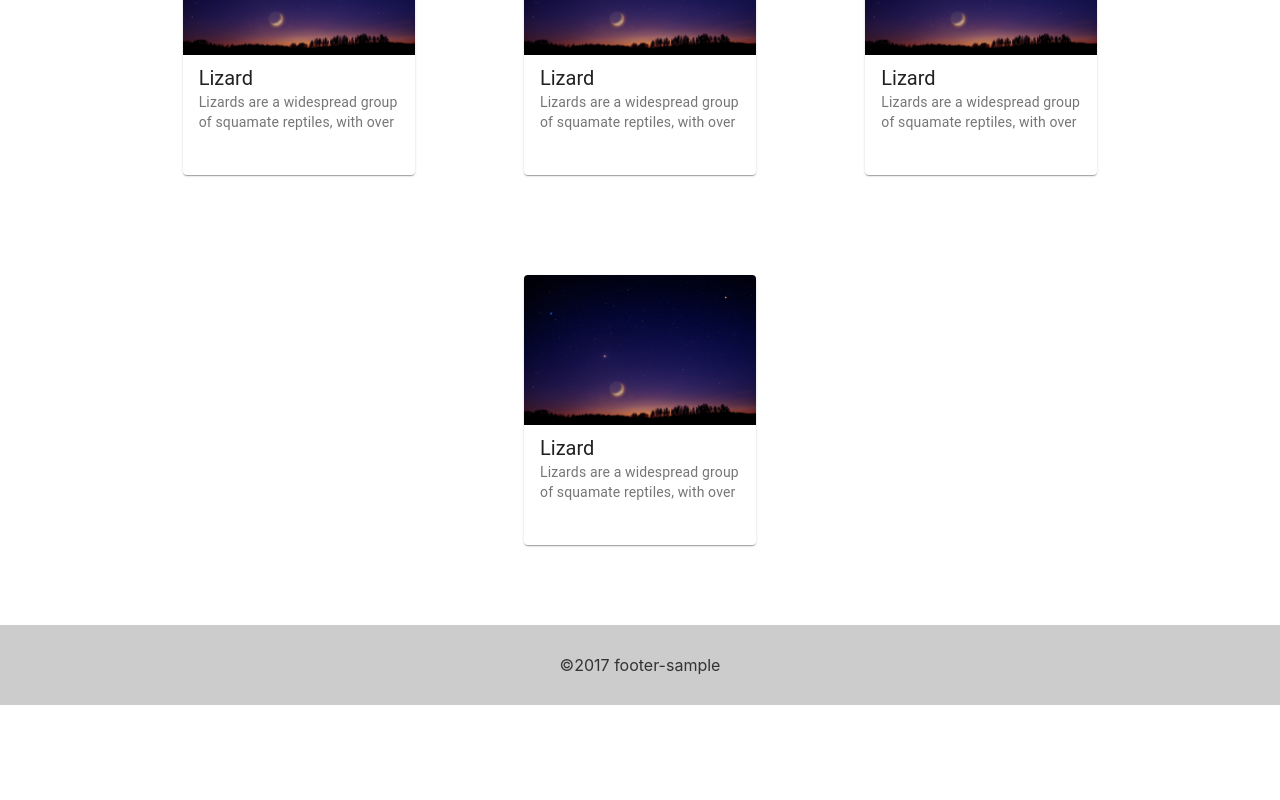
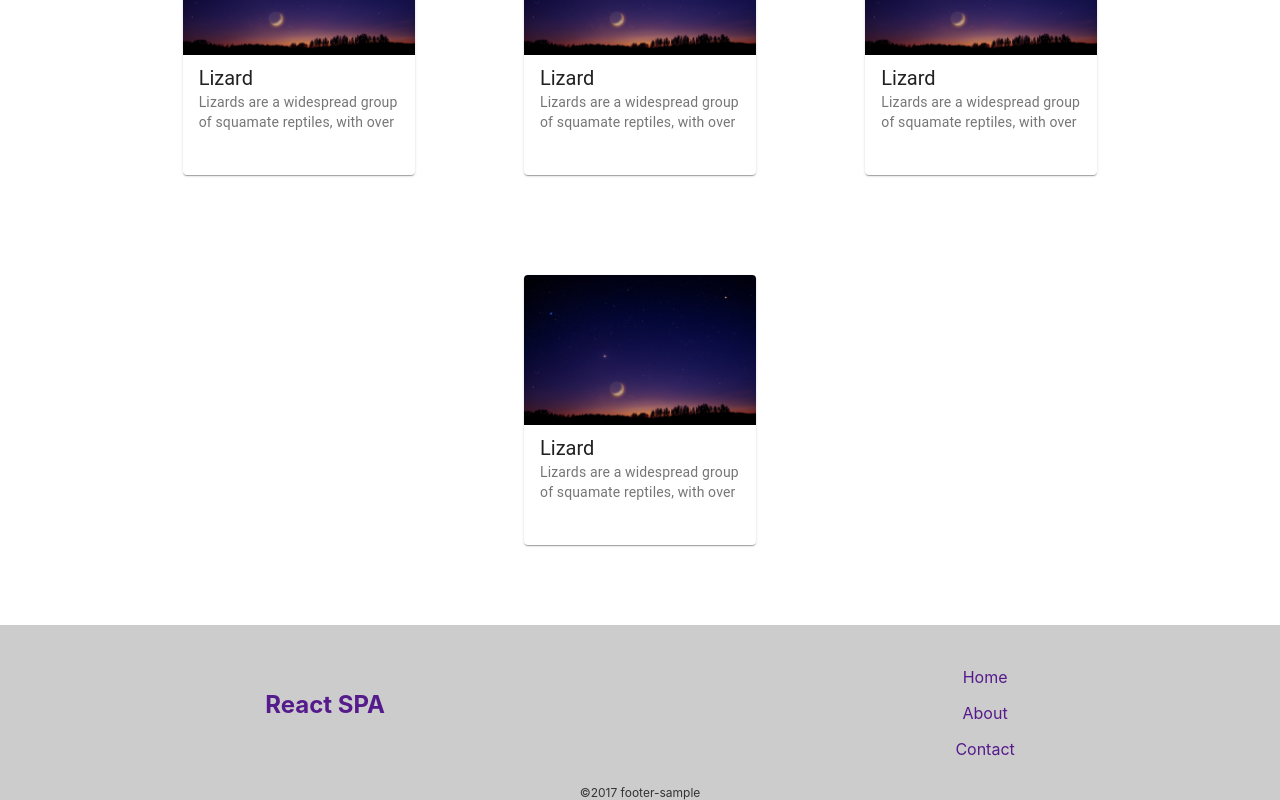
Before and after one commit to shinta0000/react-spa, a React (Create React App) app: page / in a window 1280 px wide. Shown: the part 857-1657 px from the top of the page. Before the commit the page ends 1562 px from the top, so only its background shows below. Built offline with nearby package versions, Linux system fonts and the light colour scheme.

Commit message:
fix: Footerにルーティングに対応したリンクを追加 #14

```diff
--- a/src/components/Footer.jsx
+++ b/src/components/Footer.jsx
@@ -1,10 +1,27 @@
 import React from "react";
 import styled from "styled-components";
+import { Link } from "react-router-dom";
 
 const Footer = () => {
   return (
     <FooterStyle>
-      <p>&copy;2017 footer-sample</p>
+      <div className="footer-contents">
+        <h2>
+          <Link>React SPA</Link>
+        </h2>
+        <UlStyle>
+          <li>
+            <Link>Home</Link>
+          </li>
+          <li>
+            <Link>About</Link>
+          </li>
+          <li>
+            <Link>Contact</Link>
+          </li>
+        </UlStyle>
+      </div>
+      <p className="copy">&copy;2017 footer-sample</p>
     </FooterStyle>
   );
 };
@@ -15,8 +32,36 @@ const FooterStyle = styled.footer`
   background-color: #ccc;
   color: #333;
   text-align: center;
-  padding: 30px 0;
+  & a {
+    text-decoration: none;
+    &:hover {
+      color: #000;
+      box-shadow: 10px 5px 5px #aaa;
+    }
+  }
   & p {
     margin: 0;
+    font-size: 12px;
+  }
+  .footer-contents {
+    display: flex;
+    justify-content: space-around;
+    align-items: center;
+    padding: 10px 0;
   }
 `;
+
+const UlStyle = styled.ul`
+  /* display: flex; */
+  li {
+    list-style: none;
+    margin-top: 16px;
+    & a {
+      text-decoration: none;
+      &:hover {
+        color: #000;
+        box-shadow: 10px 5px 5px #aaa;
+      }
+    }
+  }
+`;
```
Also changed, not shown: 1 other file (tests, documents, lock files or other folders).
